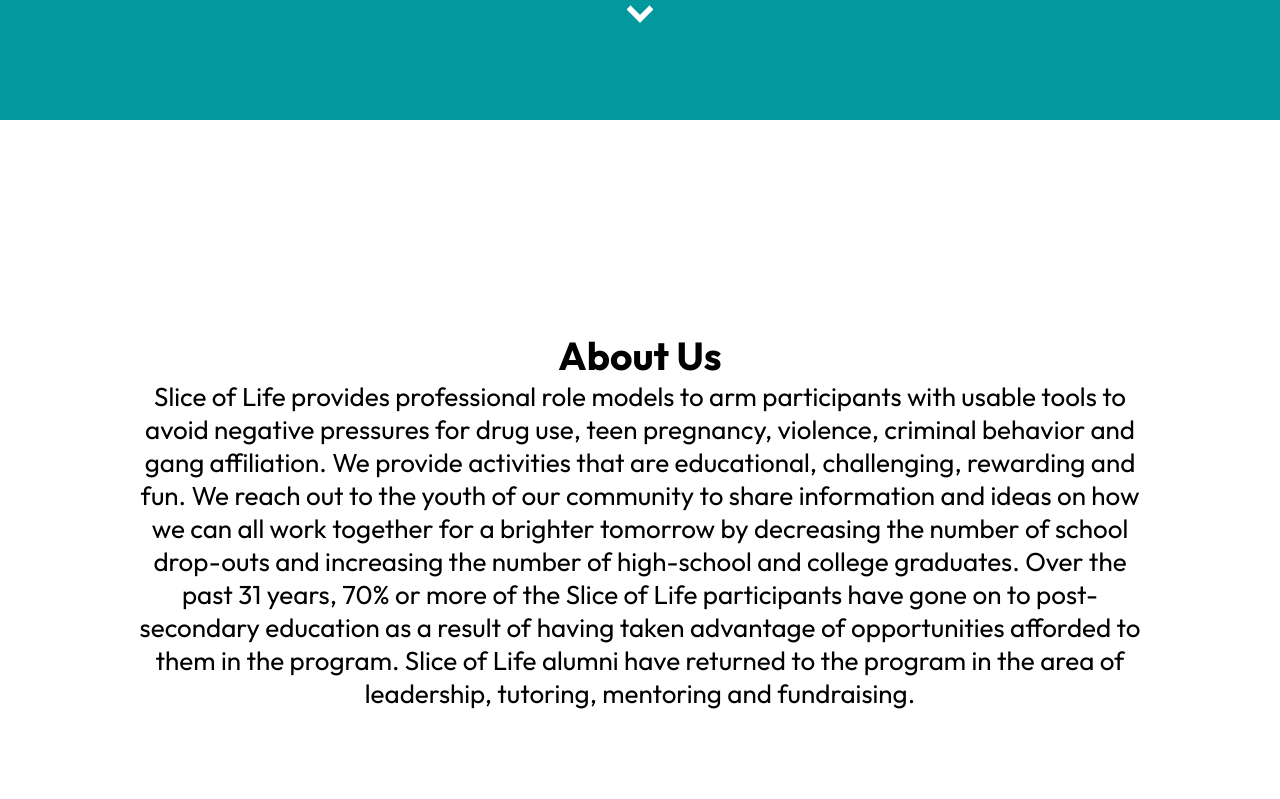
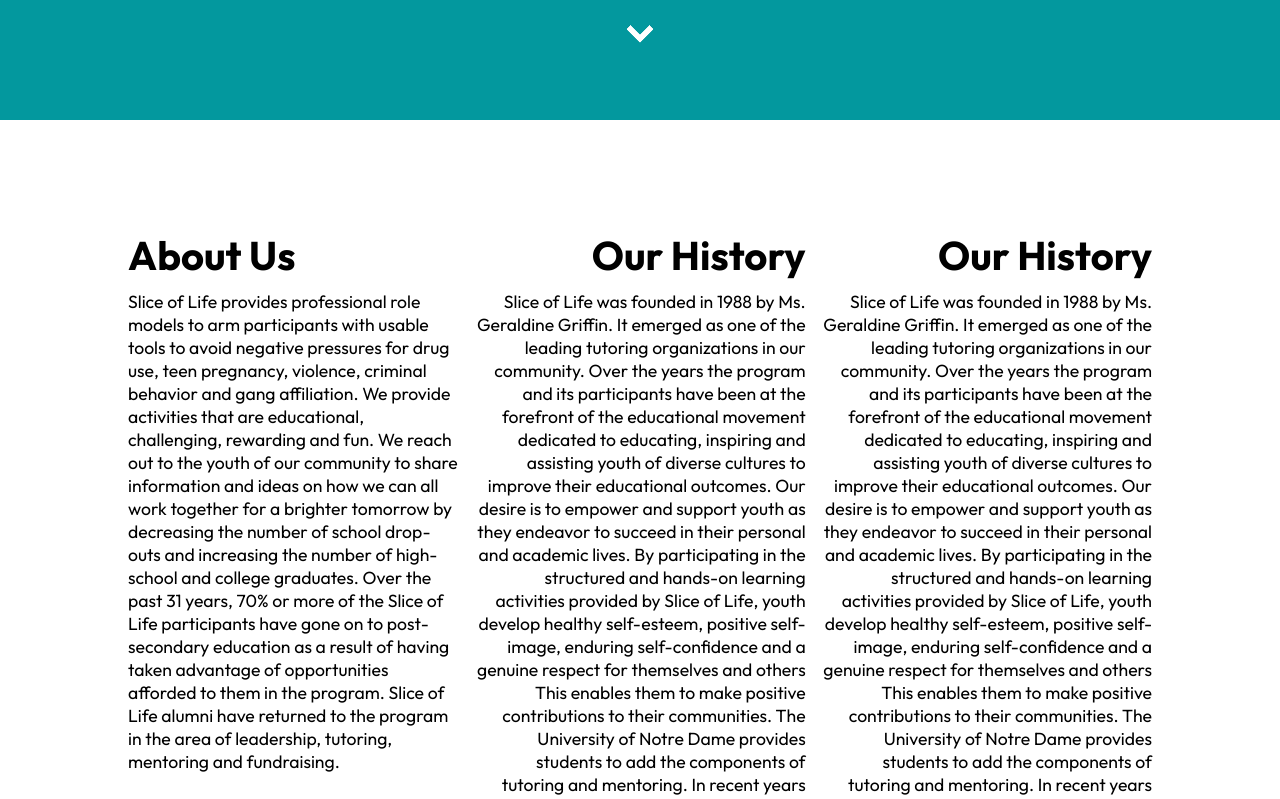
Before and after one commit to jnguyen38/slice-of-life, a React (Create React App) app: page / in a window 1280 px wide. Shown: the part 680-1479 px from the top of the page. Built offline with nearby package versions, Linux system fonts and the light colour scheme.

Commit message:
general development updates

```diff
--- a/package.json
+++ b/package.json
@@ -7,6 +7,7 @@
     "@testing-library/react": "^13.4.0",
     "@testing-library/user-event": "^13.5.0",
     "eslint": "8.22.0",
+    "jquery": "^3.6.1",
     "mocha": "^10.0.0",
     "react": "^18.2.0",
     "react-dom": "^18.2.0",
--- a/src/css/components/App.css
+++ b/src/css/components/App.css
@@ -16,8 +16,13 @@
   flex-direction: column;
   align-items: center;
   justify-content: center;
-  font-size: calc(10px + 2vmin);
+  font-size: 1.5em;
   color: white;
+}
+
+.App-header h1 {
+  font-family: Yellowtail, sans-serif;
+  font-size: 3em;
 }
 
 .App-header p {
@@ -32,26 +37,10 @@
 
 @keyframes App-point-down {
   0% {
-    transform: translateY(0);
+    transform: translateY(10px);
   } 50% {
-    transform: translateY(15px);
+    transform: translateY(25px);
   } 100% {
-    transform: translateY(0);
+    transform: translateY(10px);
   }
 }
-
-/*@media (prefers-reduced-motion: no-preference) {*/
-/*  .App-logo {*/
-/*    animation: App-logo-spin infinite 20s linear;*/
-/*  }*/
-/*}*/
-
-
-/*@keyframes App-logo-spin {*/
-/*  from {*/
-/*    transform: rotate(0deg);*/
-/*  }*/
-/*  to {*/
-/*    transform: rotate(360deg);*/
-/*  }*/
-/*}*/
--- a/src/css/components/Info.css
+++ b/src/css/components/Info.css
@@ -1,11 +1,25 @@
-.Info-container {
-    display: flex;
-    flex-direction: column;
-    align-items: center;
+#info-container {
+    display: grid;
     justify-content: center;
-    min-height: 100vh;
-    font-size: calc(10px + 2vmin);
+    grid-template-columns: repeat(auto-fit, minmax(300px, 1fr));
+    grid-template-rows: fit-content(200px);
+    grid-gap: 15px;
+    min-height: 200vh;
     background-color: white;
-    scroll-behavior: smooth;
-    padding: 0 10%;
+    margin-bottom: 20px;
+    padding: 100px 10%;
 }
+
+.info-text {
+    height: auto;
+}
+
+.info-text h2 {
+    margin: 10px 0;
+    font-size: 2.5em;
+}
+
+.info-text p {
+    margin: 10px 0;
+    font-size: 1.1em;
+}
--- a/src/css/components/root.css
+++ b/src/css/components/root.css
@@ -1,11 +1,12 @@
 :root {
     --slice-orange: #E0A15C;
     --slice-blue: #03989E;
+    --header-height: 60px;
 }
 
 body {
     margin: 0;
-    font-family: "Outfit", -apple-system, BlinkMacSystemFont, 'Segoe UI', 'Roboto', 'Oxygen',
+    font-family: "Outfit", "Yellowtail", -apple-system, BlinkMacSystemFont, 'Segoe UI', 'Roboto', 'Oxygen',
     'Ubuntu', 'Cantarell', 'Fira Sans', 'Droid Sans', 'Helvetica Neue',
     sans-serif;
     -webkit-font-smoothing: antialiased;
@@ -19,7 +20,7 @@
 
 h1, h2, h3, h4, h5, h6, p {
     margin: 0;
-    font-family: Outfit, "sans-serif";
+    font-family: Outfit, sans-serif;
 }
 
 a { text-decoration: none; }
@@ -29,6 +30,10 @@
     color: inherit;
 }
 a:link { text-decoration: none; }
+
+.text-left {text-align: left;}
+.text-right {text-align: right;}
+.text-center {text-align: center;}
 
 .d-flex-cc {
     display: flex;
@@ -42,7 +47,12 @@
 }
 
 @font-face {
-    font-family: "Outfit";
+    font-family: Outfit;
     font-weight: 100 900;
     src: url("../../media/fonts/Outfit/Outfit-VariableFont_wght.ttf") format("truetype");
 }
+
+@font-face {
+    font-family: Yellowtail;
+    src: url("../../media/fonts/Yellowtail/Yellowtail-Regular.ttf") format("truetype");
+}
--- a/src/css/index.css
+++ b/src/css/index.css
@@ -2,3 +2,4 @@
 @import "components/App.css";
 @import "components/Header.css";
 @import "components/Info.css";
+@import "components/Register.css";
--- a/src/index.js
+++ b/src/index.js
@@ -3,18 +3,21 @@
 import './css/index.css';
 import App from './js/App';
 import Header from './js/Header';
+import Register from "./js/Register";
 import reportWebVitals from './js/reportWebVitals';
+
 import {BrowserRouter, Route, Routes} from "react-router-dom";
 import {ParallaxProvider} from "react-scroll-parallax";
 
+const root = ReactDOM.createRoot(document.getElementById('root'));
 
-const root = ReactDOM.createRoot(document.getElementById('root'));
 root.render(
     <BrowserRouter>
         <ParallaxProvider>
             <React.StrictMode>
                 <Header/>
                 <Routes>
+                    <Route path="/register" element={<Register/>}/>
                     <Route path="/*" element={<App/>}/>
                 </Routes>
             </React.StrictMode>
--- a/src/js/App.js
+++ b/src/js/App.js
@@ -17,9 +17,7 @@
             <Parallax>
                 <Info/>
             </Parallax>
-            <Parallax>
 
-            </Parallax>
         </div>
     );
 }
--- a/src/js/Info.js
+++ b/src/js/Info.js
@@ -1,20 +1,18 @@
 function Info() {
     return (
-        <section className="Info-container">
-            <h2>About Us</h2>
-            <p>Slice of Life provides professional role models to arm participants with usable
-                tools to avoid negative pressures for drug use, teen pregnancy, violence, criminal
-                behavior and gang affiliation. We provide activities that are educational, challenging,
-                rewarding and fun. We reach out to the youth of our community to share
-                information and ideas on how we can all work together for a brighter tomorrow by
-                decreasing the number of school drop-outs and increasing the number of
-                high-school and college graduates. Over the past 31 years, 70% or more of the
-                Slice of Life participants have gone on to post-secondary education as a result of
-                having taken advantage of opportunities afforded to them in the program. Slice of
-                Life alumni have returned to the program in the area of leadership, tutoring,
-                mentoring and fundraising.
-            </p>
-        </section>
+        <div id="info-container">
+            <div className="info-text text-left">
+                <h2>About Us</h2>
+                <p>Slice of Life provides professional role models to arm participants with usable tools to avoid negative pressures for drug use, teen pregnancy, violence, criminal behavior and gang affiliation. We provide activities that are educational, challenging, rewarding and fun. We reach out to the youth of our community to share information and ideas on how we can all work together for a brighter tomorrow by decreasing the number of school drop-outs and increasing the number of high-school and college graduates. Over the past 31 years, 70% or more of the Slice of Life participants have gone on to post-secondary education as a result of having taken advantage of opportunities afforded to them in the program. Slice of Life alumni have returned to the program in the area of leadership, tutoring, mentoring and fundraising.</p>
+            </div>
+            <div className="info-text text-right">
+                <h2>Our History</h2>
+                <p>Slice of Life was founded in 1988 by Ms. Geraldine Griffin. It emerged as one of the leading tutoring organizations in our community. Over the years the program and its participants have been at the forefront of the educational movement dedicated to educating, inspiring and assisting youth of diverse cultures to improve their educational outcomes. Our desire is to empower and support youth as they endeavor to succeed in their personal and academic lives. By participating in the structured and hands-on learning activities provided by Slice of Life, youth develop healthy self-esteem, positive self- image, enduring self-confidence and a genuine respect for themselves and others This enables them to make positive contributions to their communities. The University of Notre Dame provides students to add the components of tutoring and mentoring. In recent years the students have been a recognized campus group who consistently serve in various aspects of the organization. They effectively recruit students on campus and are responsible for significant amount of fundraising. Notre Dame students make a four year commitment to maximize the benefits of the tutor/student relationship, Tutors also focus on state testing to aide in reading comprehension, fluency and math.</p>
+            </div>    <div className="info-text text-right">
+                <h2>Our History</h2>
+                <p>Slice of Life was founded in 1988 by Ms. Geraldine Griffin. It emerged as one of the leading tutoring organizations in our community. Over the years the program and its participants have been at the forefront of the educational movement dedicated to educating, inspiring and assisting youth of diverse cultures to improve their educational outcomes. Our desire is to empower and support youth as they endeavor to succeed in their personal and academic lives. By participating in the structured and hands-on learning activities provided by Slice of Life, youth develop healthy self-esteem, positive self- image, enduring self-confidence and a genuine respect for themselves and others This enables them to make positive contributions to their communities. The University of Notre Dame provides students to add the components of tutoring and mentoring. In recent years the students have been a recognized campus group who consistently serve in various aspects of the organization. They effectively recruit students on campus and are responsible for significant amount of fundraising. Notre Dame students make a four year commitment to maximize the benefits of the tutor/student relationship, Tutors also focus on state testing to aide in reading comprehension, fluency and math.</p>
+            </div>
+        </div>
     );
 }
 
```
Also changed, not shown: 1 other file (tests, documents, lock files or other folders).
